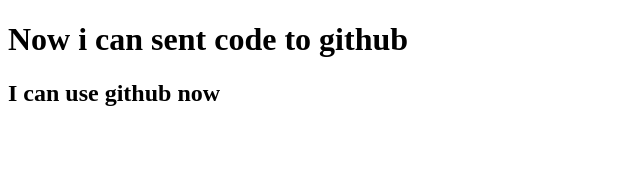
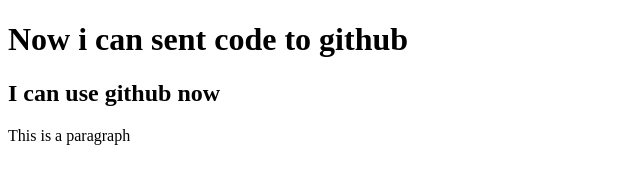
Before and after one commit to 3minhaz/my-second-repo, a plain HTML site: page index.html in a window 1280 px wide. Shown: the whole page, without its empty margins (0-640 px from the left). Drawn offline with Linux system fonts and the light colour scheme.

Commit message:
style added

```diff
--- a/index.html
+++ b/index.html
@@ -10,5 +10,7 @@
 <body>
     <h1>Now i can sent code to github</h1>
     <h2>I can use github now</h2>
+    <p>This is a paragraph</p>
+
 </body>
 </html>
--- /dev/null
+++ b/style.css
@@ -0,0 +1,3 @@
+p{
+    color: navajowhite;
+}
```
